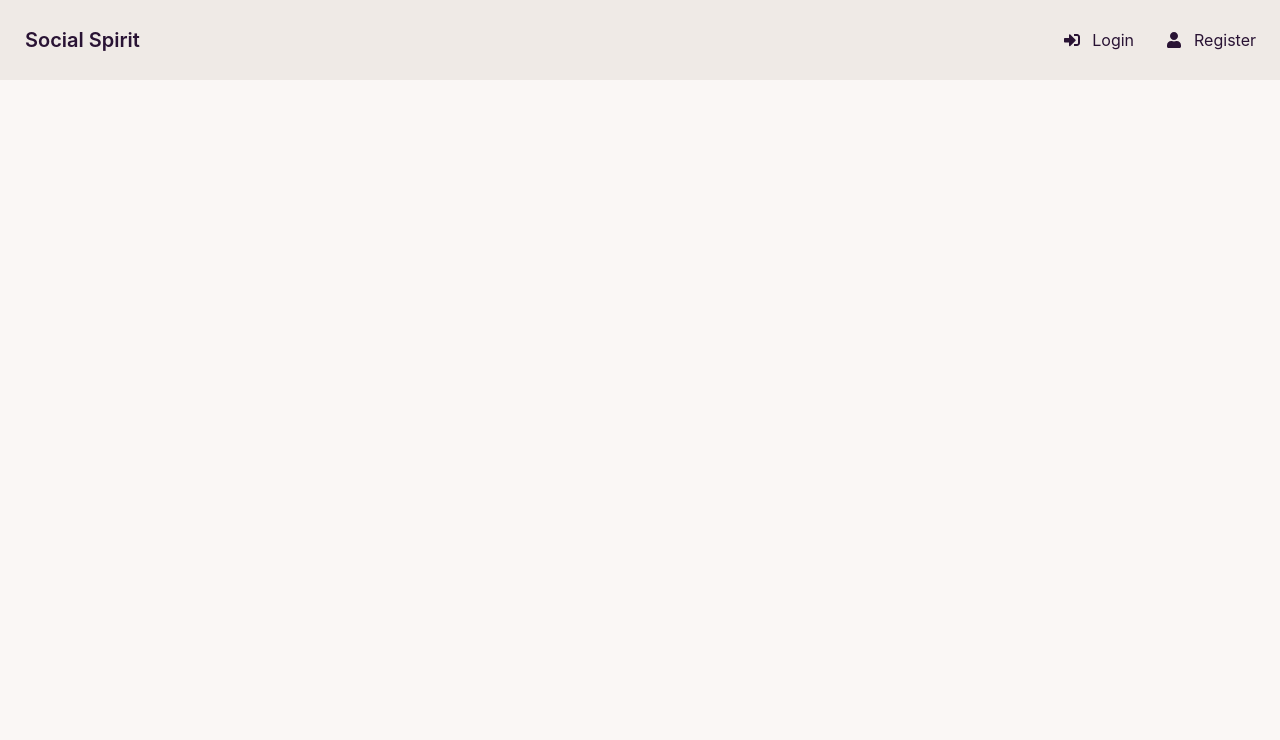
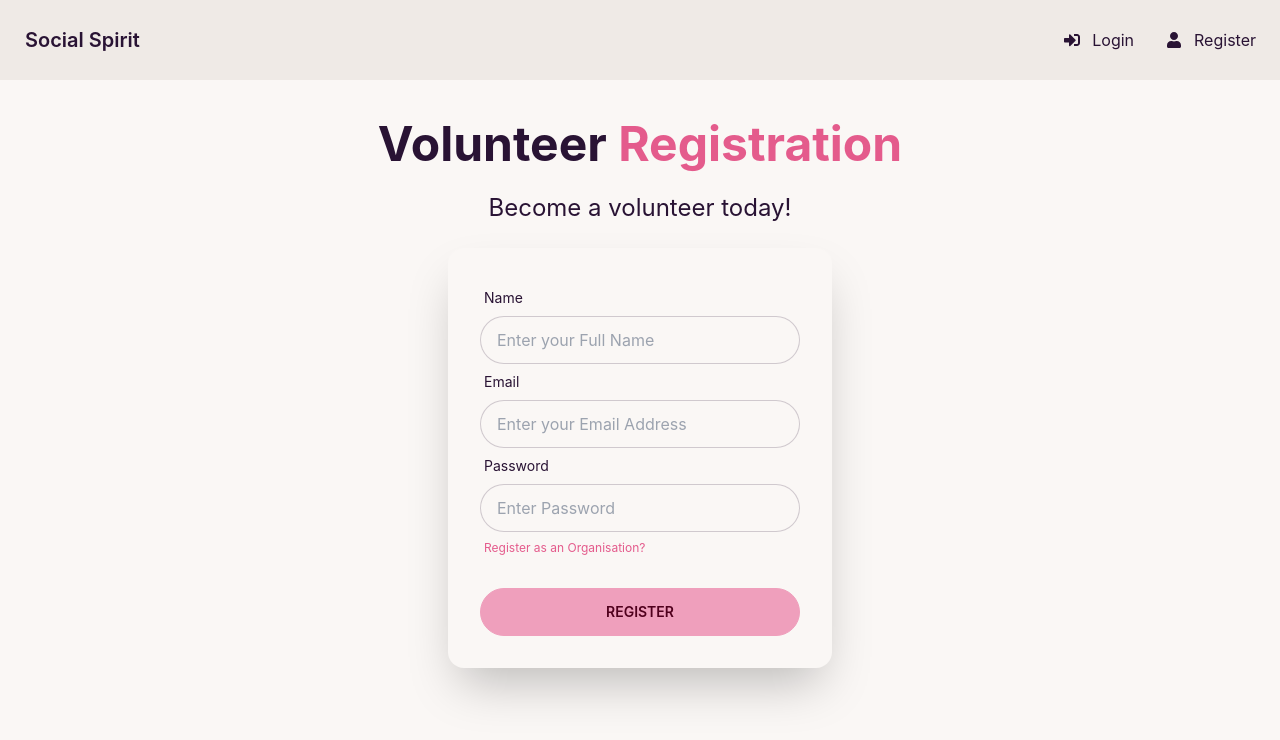
Before and after one commit to shahpreetk/socialspirit-frontend, a React (Create React App) app: page /v/register in a window 1280 px wide. Shown: the top 740 px of the page. Built offline with nearby package versions, Linux system fonts and the light colour scheme.

Commit message:
login and registration pages implemented

```diff
--- a/src/App.js
+++ b/src/App.js
@@ -1,4 +1,6 @@
 import { BrowserRouter as Router, Routes, Route } from "react-router-dom";
+import { ToastContainer } from "react-toastify";
+import 'react-toastify/dist/ReactToastify.css';
 import Header from "./components/Header";
 import Home from "./pages/Home";
 import Login from "./pages/Login";
@@ -12,11 +14,12 @@ function App() {
         <div className="container mx-auto">
           <Routes>
             <Route path="/" element={<Home />} />
-            <Route path="/login" element={<Login />} />
-            <Route path="/register" element={<Register />} />
+            <Route path="/v/login" element={<Login />} />
+            <Route path="/v/register" element={<Register />} />
           </Routes>
         </div>
       </Router>
+      <ToastContainer/>
     </>
   );
 }
--- a/src/components/Header.jsx
+++ b/src/components/Header.jsx
@@ -11,16 +11,16 @@ const Header = () => {
               <FaBars size={18} />
             </label>
             <ul tabIndex="0" className="menu menu-compact dropdown-content mt-3 p-2 shadow bg-base-100 rounded-box w-52">
-              <li><Link to="/login"><FaSignInAlt />Login</Link></li>
-              <li><Link to="/register"><FaUser />Register</Link></li>
+              <li><Link to="/v/login"><FaSignInAlt />Login</Link></li>
+              <li><Link to="/v/register"><FaUser />Register</Link></li>
             </ul>
           </div>
           <Link to="/" className="btn btn-ghost normal-case text-xl">Social Spirit</Link>
         </div>
         <div className="navbar-end hidden lg:flex">
           <ul className="menu menu-horizontal p-0">
-            <li><Link to="/login"><FaSignInAlt />Login</Link></li>
-            <li><Link to="/register"><FaUser />Register</Link></li>
+            <li><Link to="/v/login"><FaSignInAlt />Login</Link></li>
+            <li><Link to="/v/register"><FaUser />Register</Link></li>
           </ul>
         </div>
       </header>
--- a/src/pages/Login.jsx
+++ b/src/pages/Login.jsx
@@ -1,7 +1,67 @@
+import React from "react";
+import { Link } from "react-router-dom";
+
 const Login = () => {
+  const [formData, setFormData] = React.useState({
+    email: "",
+    password: "",
+  });
+
+  const { email, password } = formData;
+
+  const onChange = (e) => {
+    setFormData((prevState) => ({
+      ...prevState,
+      [e.target.name]: e.target.value,
+    }));
+  };
+
+  const onSubmit = (e) => {
+    e.preventDefault();
+
+  };
+
   return (
-    <div>Login</div>
-  )
-}
+    <>
+      <div className="hero min-h-full lg:mt-5 align-center bg-base-100 py-5">
+        <div>
+          <div className="text-center">
+            <h1 className="text-5xl font-bold">Volunteer <span className="text-primary-focus">Login</span></h1>
+            <p className="py-6 text-2xl">Access your volunteer profile</p>
+          </div>
 
-export default Login
+          <div className="md:w-96 mx-auto w-80">
+            <div className="card w-full min-w-lg shadow-2xl bg-base-100">
+              <div className="card-body">
+                <section>
+                  <form onSubmit={onSubmit}>
+                    <div className="form-control">
+                      <label className="label">
+                        <span className="label-text">Email</span>
+                      </label>
+                      <input type="email" id="email" name="email" value={email} onChange={onChange} placeholder="Enter your Email Address" className="input input-bordered" required />
+                    </div>
+                    <div className="form-control">
+                      <label className="label">
+                        <span className="label-text">Password</span>
+                      </label>
+                      <input type="password" id="password" name="password" value={password} onChange={onChange} placeholder="Enter Password" className="input input-bordered" required />
+                      <label className="label">
+                        <Link to="/o/login" className="label-text-alt link link-hover mt-2 text-primary-focus">Login as an Organisation?</Link>
+                      </label>
+                    </div>
+                    <div className="form-control mt-6">
+                      <button className="btn btn-primary">Login</button>
+                    </div>
+                  </form>
+                </section>
+              </div>
+            </div>
+          </div>
+        </div>
+      </div>
+    </>
+  );
+};
+
+export default Login;
--- a/src/pages/Register.jsx
+++ b/src/pages/Register.jsx
@@ -1,7 +1,75 @@
+import React from "react";
+import { Link } from "react-router-dom";
+
 const Register = () => {
+  const [formData, setFormData] = React.useState({
+    name: "",
+    email: "",
+    password: "",
+  });
+
+  const { name, email, password } = formData;
+
+  const onChange = (e) => {
+    setFormData((prevState) => ({
+      ...prevState,
+      [e.target.name]: e.target.value,
+    }));
+  };
+
+  const onSubmit = (e) => {
+    e.preventDefault();
+
+  };
+
   return (
-    <div>Register</div>
-  )
-}
+    <>
+      <div className="hero min-h-full lg:mt-5 align-center bg-base-100 py-5">
+        <div>
+          <div className="text-center">
+            <h1 className="text-5xl font-bold">Volunteer <span className="text-secondary-focus">Registration</span></h1>
+            <p className="py-6 text-2xl">Become a volunteer today!</p>
+          </div>
 
-export default Register
+          <div className="md:w-96 mx-auto w-80">
+            <div className="card w-full min-w-lg shadow-2xl bg-base-100">
+              <div className="card-body">
+                <section>
+                  <form onSubmit={onSubmit}>
+
+                    <div className="form-control">
+                      <label className="label">
+                        <span className="label-text">Name</span>
+                      </label>
+                      <input type="text" id="name" name="name" value={name} onChange={onChange} placeholder="Enter your Full Name" className="input input-bordered" required />
+                    </div>
+                    <div className="form-control">
+                      <label className="label">
+                        <span className="label-text">Email</span>
+                      </label>
+                      <input type="email" id="email" name="email" value={email} onChange={onChange} placeholder="Enter your Email Address" className="input input-bordered" required />
+                    </div>
+                    <div className="form-control">
+                      <label className="label">
+                        <span className="label-text">Password</span>
+                      </label>
+                      <input type="password" id="password" name="password" value={password} onChange={onChange} placeholder="Enter Password" className="input input-bordered" required />
+                      <label className="label">
+                        <Link to="/o/register" className="label-text-alt link text-secondary-focus link-hover ">Register as an Organisation?</Link>
+                      </label>
+                    </div>
+                    <div className="form-control mt-6">
+                      <button className="btn btn-secondary">Register</button>
+                    </div>
+                  </form>
+                </section>
+              </div>
+            </div>
+          </div>
+        </div>
+      </div>
+    </>
+  );
+};
+
+export default Register;
```
